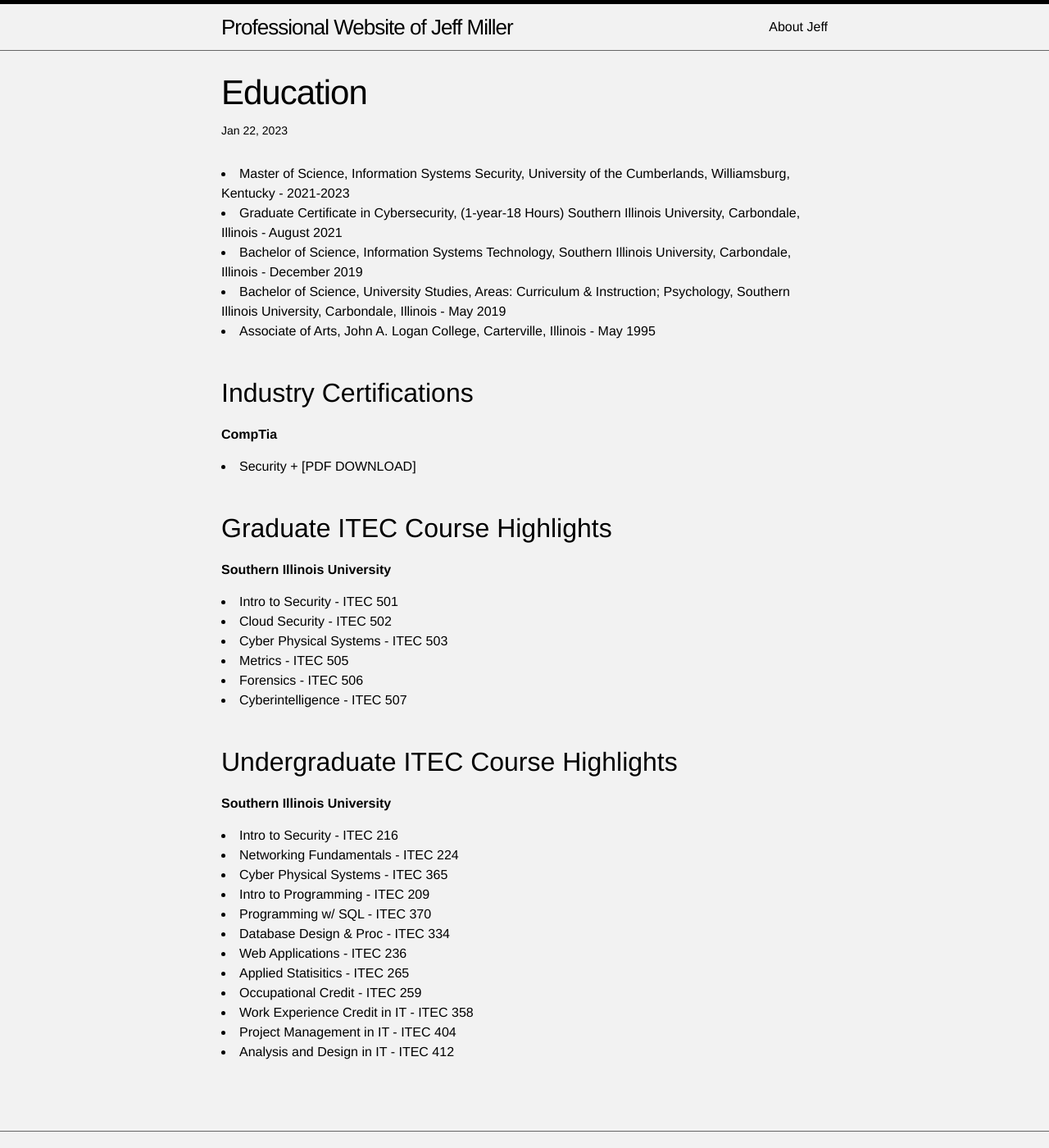
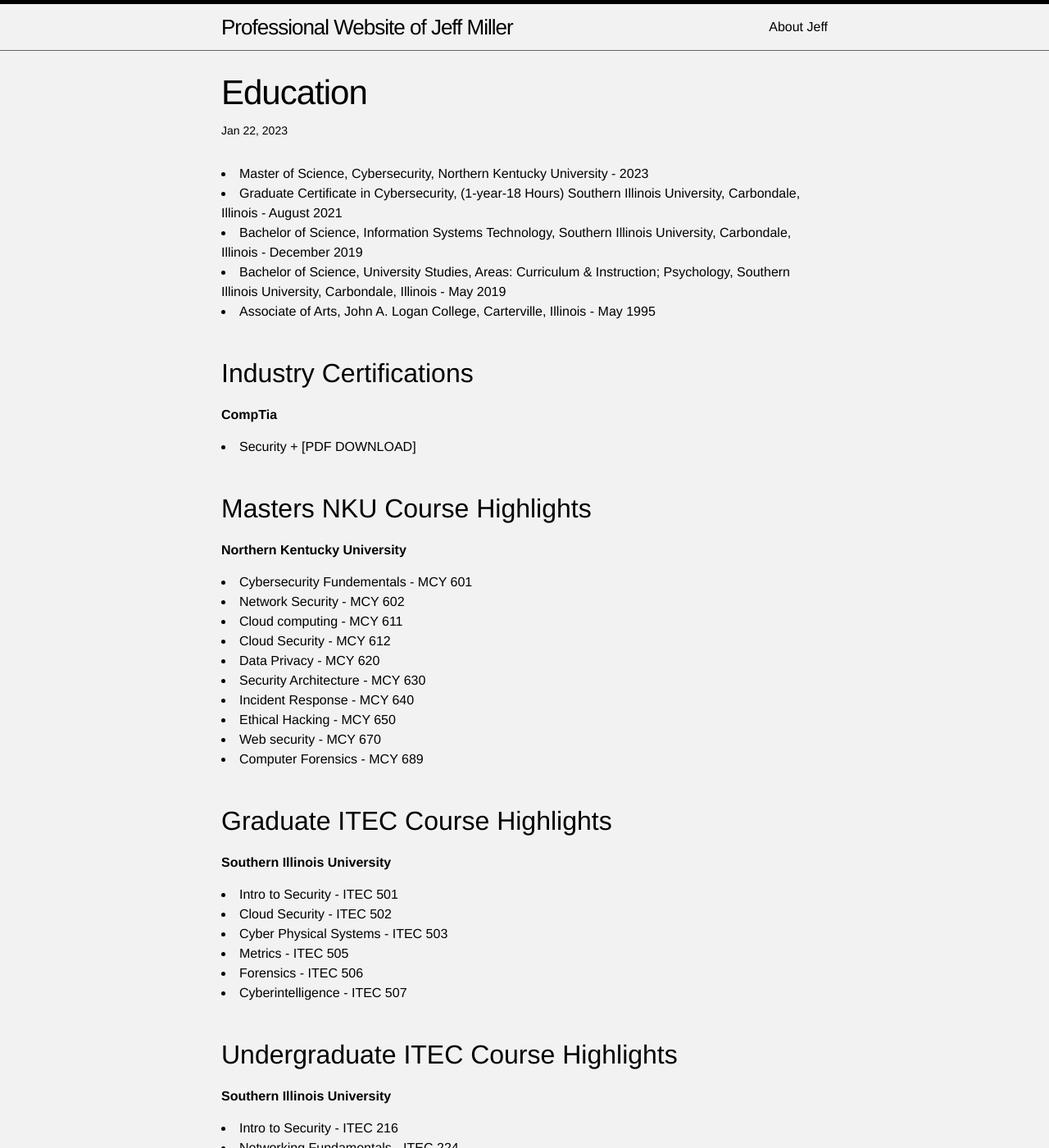
Before and after one commit to jmillersiu/jmillersiu.github.io, a Jekyll site: the page built from _posts/2023-01-22-education.markdown, in a window 1280 px wide and 1400 px high. Shown: the whole window at 82% size. Built offline with Jekyll 4.4.1, drawn with Linux system fonts in a browser that asks for light colours.

Commit message:
Update 2023-01-22-education.markdown

```diff
--- a/_posts/2023-01-22-education.markdown
+++ b/_posts/2023-01-22-education.markdown
@@ -4,7 +4,7 @@
 title:  "Education"
 categories: jekyll update
 ---
-<li>Master of Science, Information Systems Security, University of the Cumberlands, Williamsburg, Kentucky - 2021-2023
+<li>Master of Science, Cybersecurity, Northern Kentucky University - 2023
 </li>
 
 <li>Graduate Certificate in Cybersecurity, (1-year-18 Hours) Southern Illinois University, Carbondale, Illinois - August 2021
@@ -25,6 +25,21 @@
 **CompTia**
 <li> <a href="https://www.credly.com/badges/575ce827-82b6-4e5c-b59e-4860ae926356/linked_in_profile">Security +</a>
 <a href="https://jmillersiu.github.io/assets/security.pdf" download>[PDF DOWNLOAD]</a></li>
+<br>
+
+Masters NKU Course Highlights
+---
+**Northern Kentucky University**
+<li>Cybersecurity Fundementals - MCY 601</li>
+<li>Network Security - MCY 602</li>
+<li>Cloud computing - MCY 611</li>
+<li>Cloud Security - MCY 612</li>
+<li>Data Privacy - MCY 620</li>
+<li>Security Architecture - MCY 630</li>
+<li>Incident Response - MCY 640</li>
+<li>Ethical Hacking - MCY 650</li>
+<li>Web security - MCY 670</li>
+<li>Computer Forensics - MCY 689</li>
 <br>
 
 Graduate ITEC Course Highlights
```
